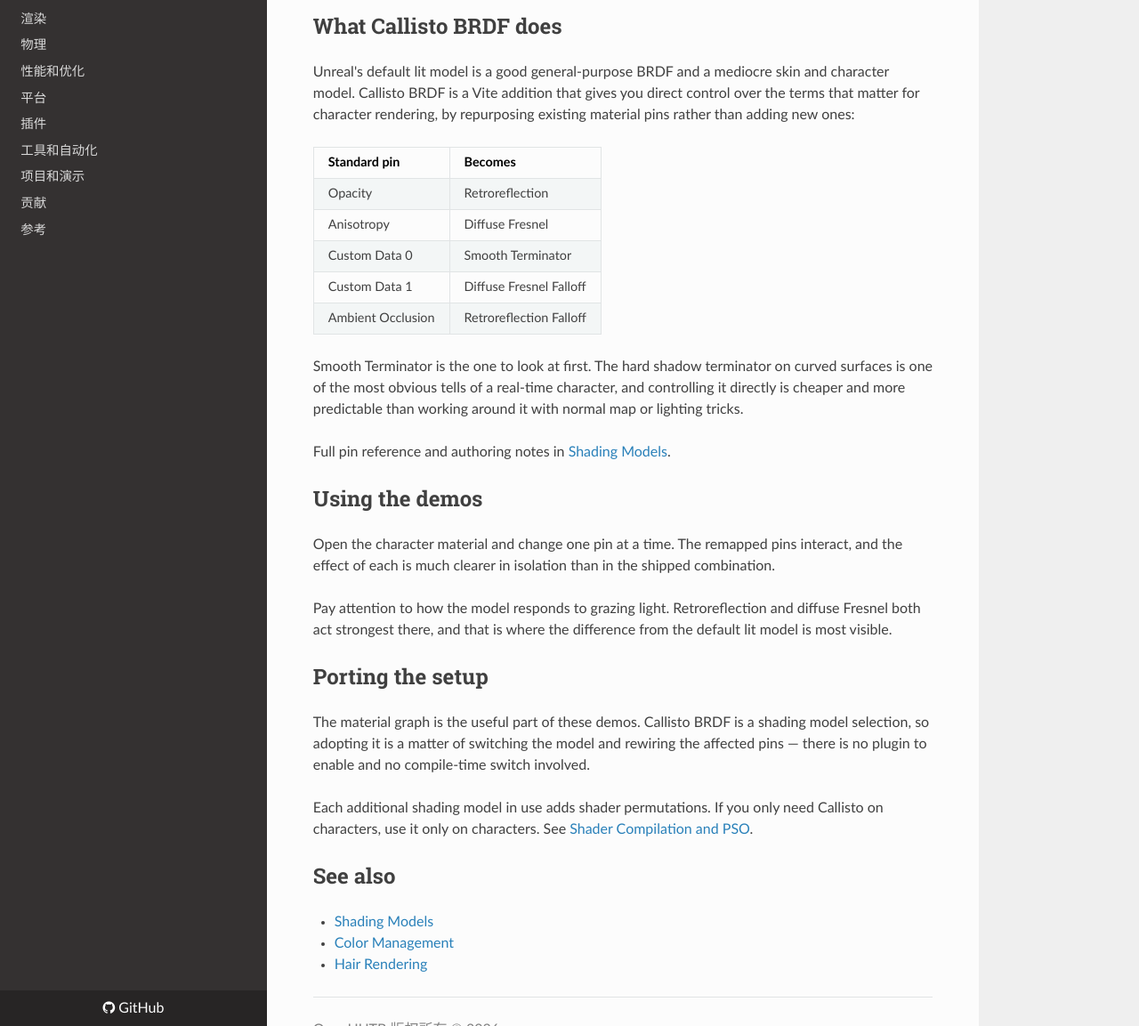
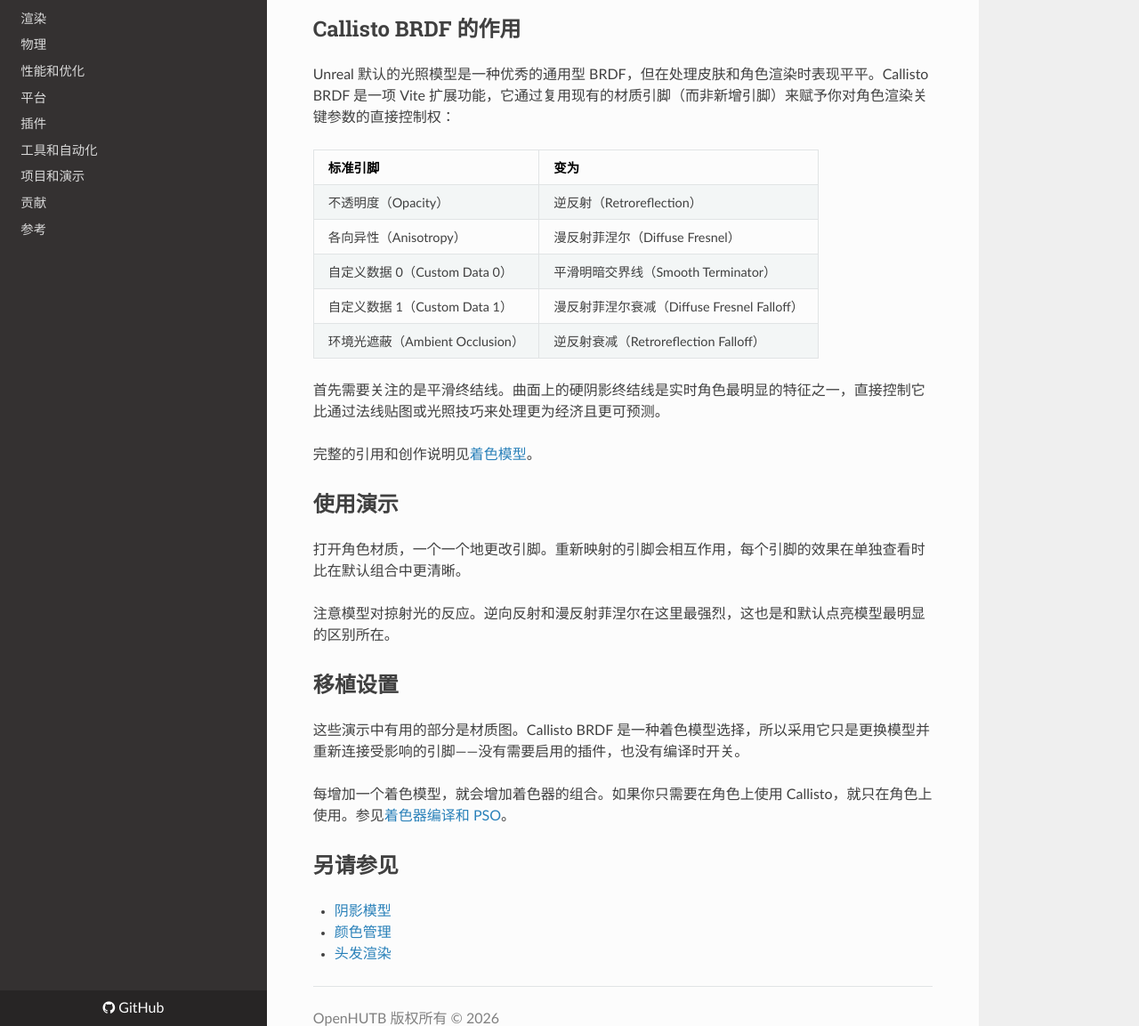
Before and after one commit to OpenHUTB/cpp, an MkDocs documentation site: the page built from docs/optimization/ProjectsAndDemos/Callisto-BRDF-Demos.md, in a window 1280 px wide and 1400 px high, scrolled down 1175 px. Shown: the part 247-1400 px from the top of the window at 89% size. Built offline with MkDocs 1.6.1, drawn with Linux system fonts in a browser that asks for light colours; nearby versions of some CDN libraries; a script that is not in the unit is left out.

Commit message:
Callisto BRDF 演示

```diff
--- a/docs/optimization/ProjectsAndDemos/Callisto-BRDF-Demos.md
+++ b/docs/optimization/ProjectsAndDemos/Callisto-BRDF-Demos.md
@@ -23,48 +23,41 @@
     **终止线**是指物体表面从“被照亮”区域过渡到“阴影”区域的那条分界线。在现实世界中，这条线往往是柔和、平滑的（因为光线有衍射和散射）。但在实时渲染的3D游戏中，由于计算精度的限制，这条线可能会变得非常生硬、锯齿状，甚至在模型表面断裂。
 
 
-## What Callisto BRDF does
+## Callisto BRDF 的作用
 
-Unreal's default lit model is a good general-purpose BRDF and a mediocre skin and character model. Callisto
-BRDF is a Vite addition that gives you direct control over the terms that matter for character rendering,
-by repurposing existing material pins rather than adding new ones:
+Unreal 默认的光照模型是一种优秀的通用型 BRDF，但在处理皮肤和角色渲染时表现平平。Callisto BRDF 是一项 Vite 扩展功能，它通过复用现有的材质引脚（而非新增引脚）来赋予你对角色渲染关键参数的直接控制权：
 
-| Standard pin | Becomes |
+
+| 标准引脚 | 变为 |
 |---|---|
-| Opacity | Retroreflection |
-| Anisotropy | Diffuse Fresnel |
-| Custom Data 0 | Smooth Terminator |
-| Custom Data 1 | Diffuse Fresnel Falloff |
-| Ambient Occlusion | Retroreflection Falloff |
+| 不透明度（Opacity） | 逆反射（Retroreflection） |
+| 各向异性（Anisotropy） | 漫反射菲涅尔（Diffuse Fresnel） |
+| 自定义数据 0（Custom Data 0） | 平滑明暗交界线（Smooth Terminator） |
+| 自定义数据 1（Custom Data 1） | 漫反射菲涅尔衰减（Diffuse Fresnel Falloff） |
+| 环境光遮蔽（Ambient Occlusion） | 逆反射衰减（Retroreflection Falloff） |
 
-Smooth Terminator is the one to look at first. The hard shadow terminator on curved surfaces is one of the
-most obvious tells of a real-time character, and controlling it directly is cheaper and more predictable
-than working around it with normal map or lighting tricks.
+首先需要关注的是平滑终结线。曲面上的硬阴影终结线是实时角色最明显的特征之一，直接控制它比通过法线贴图或光照技巧来处理更为经济且更可预测。
 
-Full pin reference and authoring notes in [Shading Models](../Rendering/Shading-Models.md).
 
-## Using the demos
+完整的引用和创作说明见[着色模型](../Rendering/Shading-Models.md)。
 
-Open the character material and change one pin at a time. The remapped pins interact, and the effect of
-each is much clearer in isolation than in the shipped combination.
 
-Pay attention to how the model responds to grazing light. Retroreflection and diffuse Fresnel both act
-strongest there, and that is where the difference from the default lit model is most visible.
+## 使用演示
 
-## Porting the setup
+打开角色材质，一个一个地更改引脚。重新映射的引脚会相互作用，每个引脚的效果在单独查看时比在默认组合中更清晰。
 
-The material graph is the useful part of these demos. Callisto BRDF is a shading model selection, so
-adopting it is a matter of switching the model and rewiring the affected pins &mdash; there is no plugin to
-enable and no compile-time switch involved.
+注意模型对掠射光的反应。逆向反射和漫反射菲涅尔在这里最强烈，这也是和默认点亮模型最明显的区别所在。
 
-<note>
-Each additional shading model in use adds shader permutations. If you only need Callisto on characters,
-use it only on characters. See
-<a href="../Performance/Shader-Compilation-And-PSO.md">Shader Compilation and PSO</a>.
-</note>
 
-## See also
+## 移植设置
 
-- [Shading Models](../Rendering/Shading-Models.md)
-- [Color Management](../Rendering/Color-Management.md)
-- [Hair Rendering](../Rendering/Hair-Rendering.md)
+这些演示中有用的部分是材质图。Callisto BRDF 是一种着色模型选择，所以采用它只是更换模型并重新连接受影响的引脚——没有需要启用的插件，也没有编译时开关。
+
+每增加一个着色模型，就会增加着色器的组合。如果你只需要在角色上使用 Callisto，就只在角色上使用。参见[着色器编译和 PSO](../Performance/Shader-Compilation-And-PSO.md)。
+
+
+## 另请参见
+
+- [阴影模型](../Rendering/Shading-Models.md)
+- [颜色管理](../Rendering/Color-Management.md)
+- [头发渲染](../Rendering/Hair-Rendering.md)
```
Also changed, not shown: docs/optimization/ProjectsAndDemos/Stylized-Raytracing-Demo.md (+27 -45 lines).
